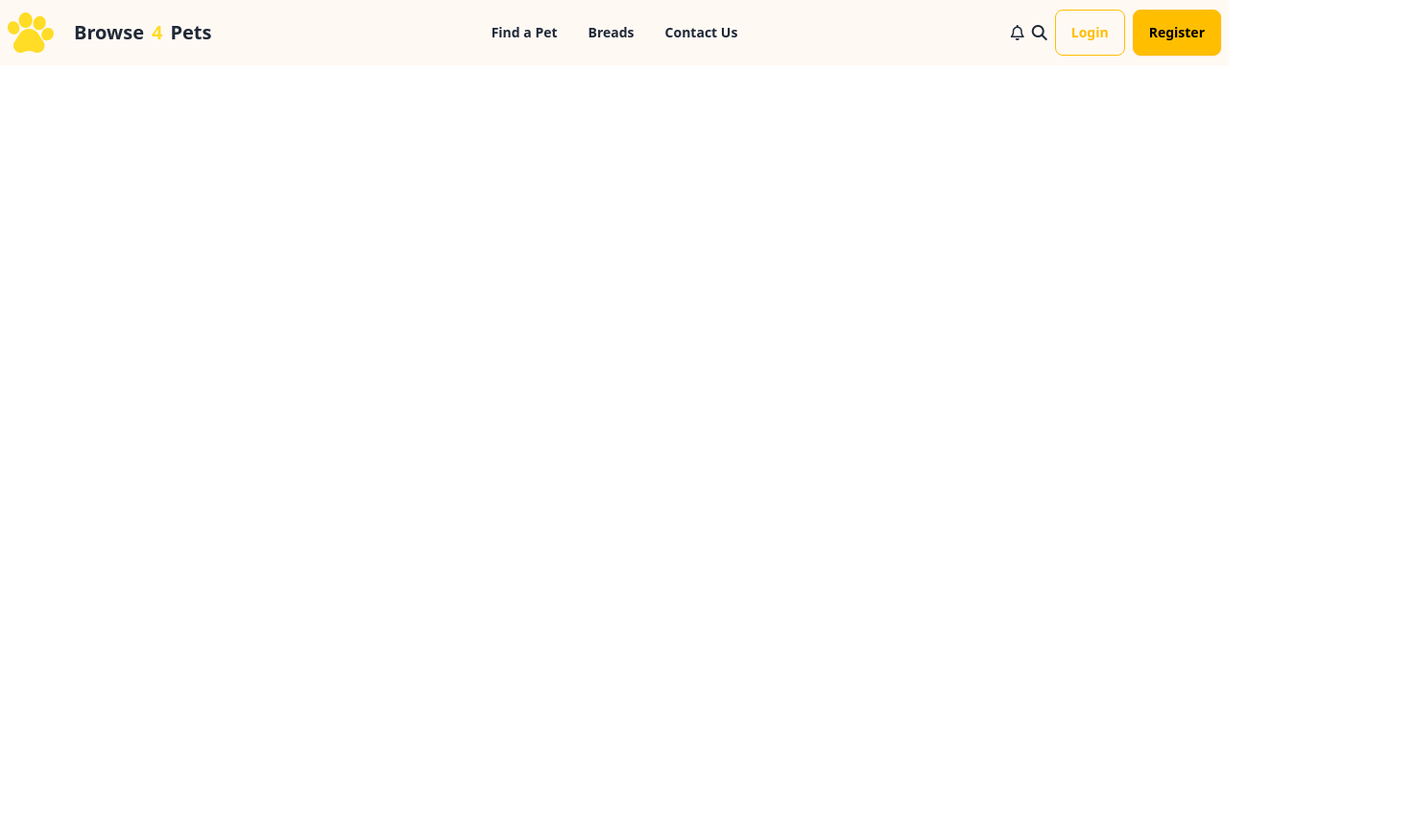
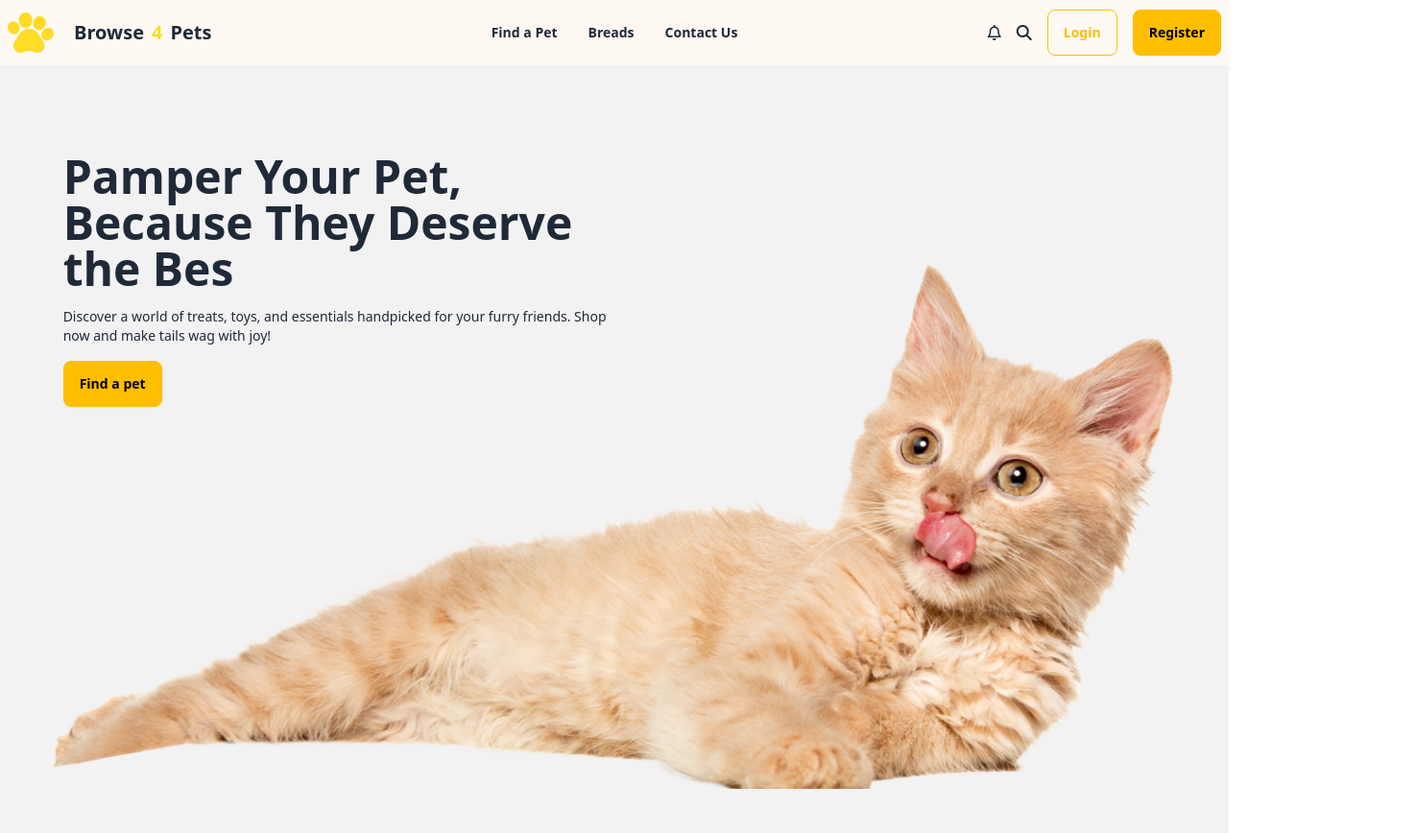
Before and after one commit to jannat0924/Pet_Shop, a plain HTML site: page index.html in a window 1280 px wide. Shown: the whole page at 96% size, 1475 px wide, since content can reach past the window. Before the commit the page ends 800 px from the top, so only its background shows below. Drawn offline with nearby package versions, Linux system fonts and the light colour scheme; a web font is replaced by a local one.

Commit message:
header commit

```diff
--- a/index.html
+++ b/index.html
@@ -14,17 +14,42 @@
 <style>
     .adlam-font{
   font-family: "ADLaM Display", system-ui;
+  font-weight: 100;
 }
 </style>
 
 </head>
 
-<body>
+<body class="adlam-font">
    <header>
 
-<div class="navbar bg-base-100 bg-[#FFF9F4]">
+<div class=" bg-base-100 bg-[#FFF9F4]">
 
+<div class="navbar lg:container mx-auto">
     <div class="navbar-start">
+
+        <img class="lg:hidden" src="c1-assets/logo-header.png" alt="">
+
+    <div class="lg:flex lg:gap-1 hidden">
+        <img src="c1-assets/logo-header.png" alt="">
+    <a class="btn btn-ghost text-xl">Browse<span class="text-[#FFDC26]">4</span>Pets</a>
+    </div>
+  </div>
+  <div class="navbar-center hidden lg:flex">
+    <ul class="menu menu-horizontal px-1 font-semibold">
+      <li><a>Find a Pet</a></li>
+        <li><a>Breads</a></li>
+        <li><a>Contact Us</a></li>
+    </ul>
+  </div>
+  <div class="navbar-end">
+  <div class="hidden lg:flex lg:gap-4 lg:items-center">
+
+<i class="fa-regular fa-bell"></i>
+<i class="fa-solid fa-magnifying-glass"></i>
+ <a class="btn btn-outline btn-warning text-black">Login</a>
+ <a class="btn btn-warning">Register</a>
+  </div>
     <div class="dropdown">
       <div tabindex="0" role="button" class="btn btn-ghost lg:hidden">
         <svg
@@ -48,26 +73,32 @@
         <li><a>Contact Us</a></li>
       </ul>
     </div>
-    <div class="flex gap-1">
-        <img src="c1-assets/logo-header.png" alt="">
-    <a class="btn btn-ghost text-xl">Browse<span class="text-[#FFDC26]">4</span>Pets</a>
-    </div>
-  </div>
-  <div class="navbar-center hidden lg:flex">
-    <ul class="menu menu-horizontal px-1 font-semibold">
-      <li><a>Find a Pet</a></li>
-        <li><a>Breads</a></li>
-        <li><a>Contact Us</a></li>
-    </ul>
-  </div>
-  <div class="navbar-end gap-2 flex">
-<i class="fa-regular fa-bell"></i>
-<i class="fa-solid fa-magnifying-glass"></i>
- <a class="btn btn-outline btn-warning text-black">Login</a>
- <a class="btn btn-warning">Register</a>
-  </div>
   </div>
 
+</div>
+  </div>
+<div>
+
+<div class="hero bg-base-200 min-h-screen">
+  <div class="hero-content flex-col">
+
+    <div class="text-left space-y-4 absolute top-40" >
+      <h1 class="text-5xl font-semibold lg:w-1/2">Pamper Your Pet, Because They Deserve the Bes</h1>
+      <p class="text-sm lg:w-1/2">
+        Discover a world of treats, toys, and essentials handpicked for your furry friends. Shop now and make tails wag with joy!
+      </p>
+      <button class="btn btn-warning">Find a pet</button>
+    </div>
+   <div>
+     <img
+      src="c1-assets/Adobe Express - file.png"
+      class="w-100% rounded-lg"
+    />
+   </div>
+  </div>
+</div>
+
+</div>
 
    </header>
 </body>
```
Also changed, not shown: c1-assets/Adobe Express - file.png (added).
